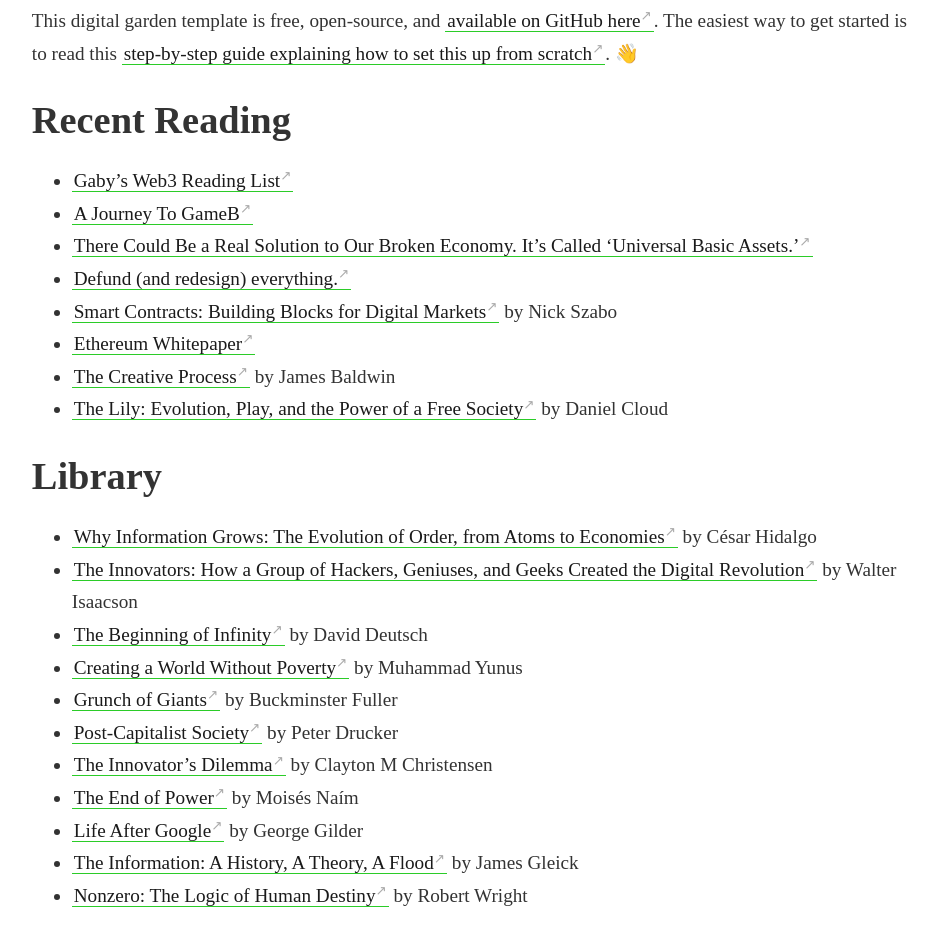
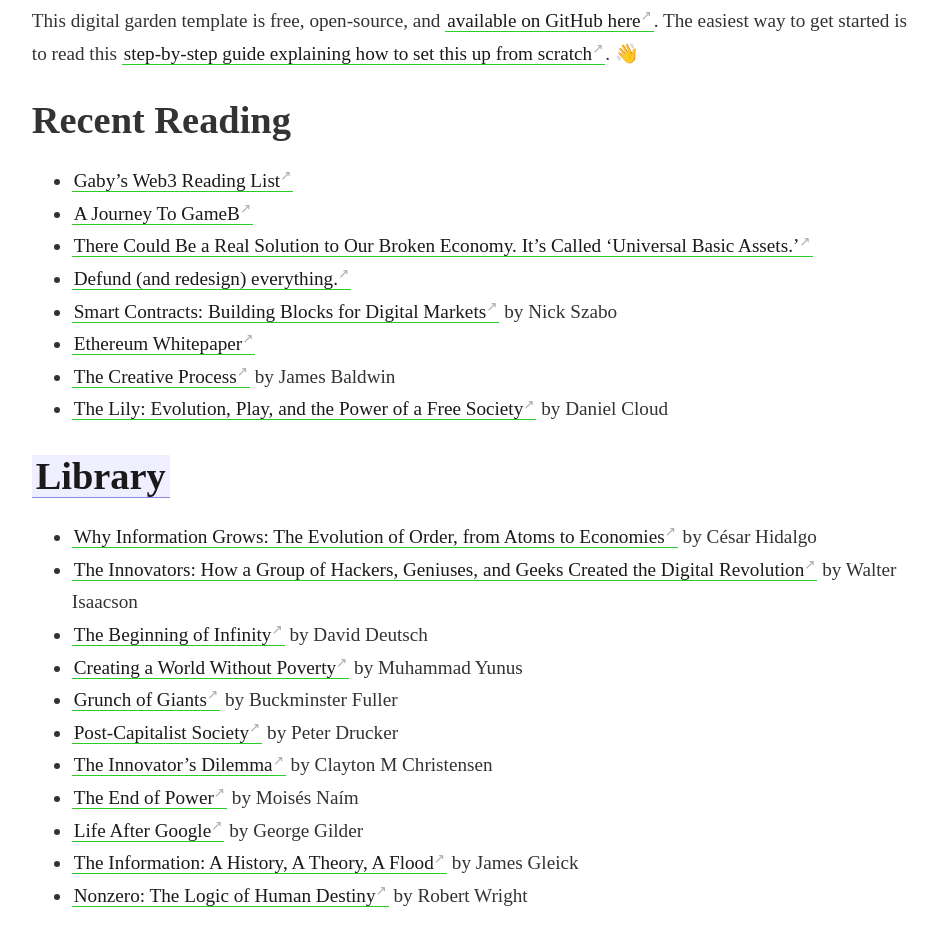
Before and after one commit to astravant/digitalgarden, a Jekyll site: the page built from _pages/index.md, in a window 1280 px wide. Shown: the part 932-1880 px from the top of the page, without its empty margins (45-983 px from the left). Built offline with Jekyll 4.4.1, drawn with Linux system fonts in a browser that asks for light colours.

```diff
--- a/_pages/index.md
+++ b/_pages/index.md
@@ -32,7 +32,7 @@ This digital garden template is free, open-source, and [available on GitHub here
 - [The Lily: Evolution, Play, and the Power of a Free Society](https://books.google.com/books/about/The_Lily.html?id=tF4rocKg4egC) by Daniel Cloud
 
 
-# Library
+# [[Library]]
 
 - [Why Information Grows: The Evolution of Order, from Atoms to Economies](https://www.amazon.com/Why-Information-Grows-Evolution-Economies/dp/0465096840/ref=tmm_pap_swatch_0?_encoding=UTF8&qid=&sr=) by César Hidalgo
 - [The Innovators: How a Group of Hackers, Geniuses, and Geeks Created the Digital Revolution](https://www.amazon.com/Innovators-Hackers-Geniuses-Created-Revolution/dp/1476708703/ref=sr_1_1?crid=2IDMYTLNEJ71D&dchild=1&keywords=the+innovators+walter+isaacson&qid=1615951892&s=books&sprefix=the+innov%2Cstripbooks%2C249&sr=1-1) by Walter Isaacson
```
